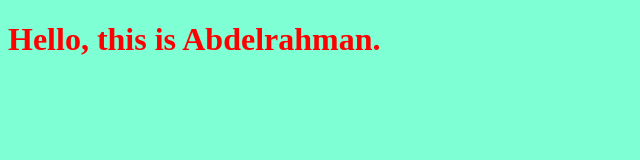
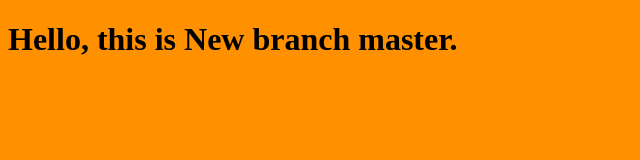
Before and after one commit to Abdelrahman-AE/myproject, a plain HTML site: page index.html in a window 1280 px wide. Shown: the whole page, without its empty margins (0-640 px from the left). Drawn offline with Linux system fonts and the light colour scheme.

Commit message:
changig style for the title.

```diff
--- a/index.html
+++ b/index.html
@@ -8,7 +8,7 @@
     <link rel="stylesheet" href="style.css">
 </head>
 <body>
-    <h1>Hello, this is Abdelrahman.</h1>
+    <h1>Hello, this is New branch master.</h1>
     <script src = "app.js"></script>
 
 </body>
--- a/style.css
+++ b/style.css
@@ -1,7 +1,7 @@
 h1 {
-    color: red;
+    color: black;
 }
 
 body {
-    background-color: aquamarine;
+    background-color: rgb(255, 145, 0);
 }
```
